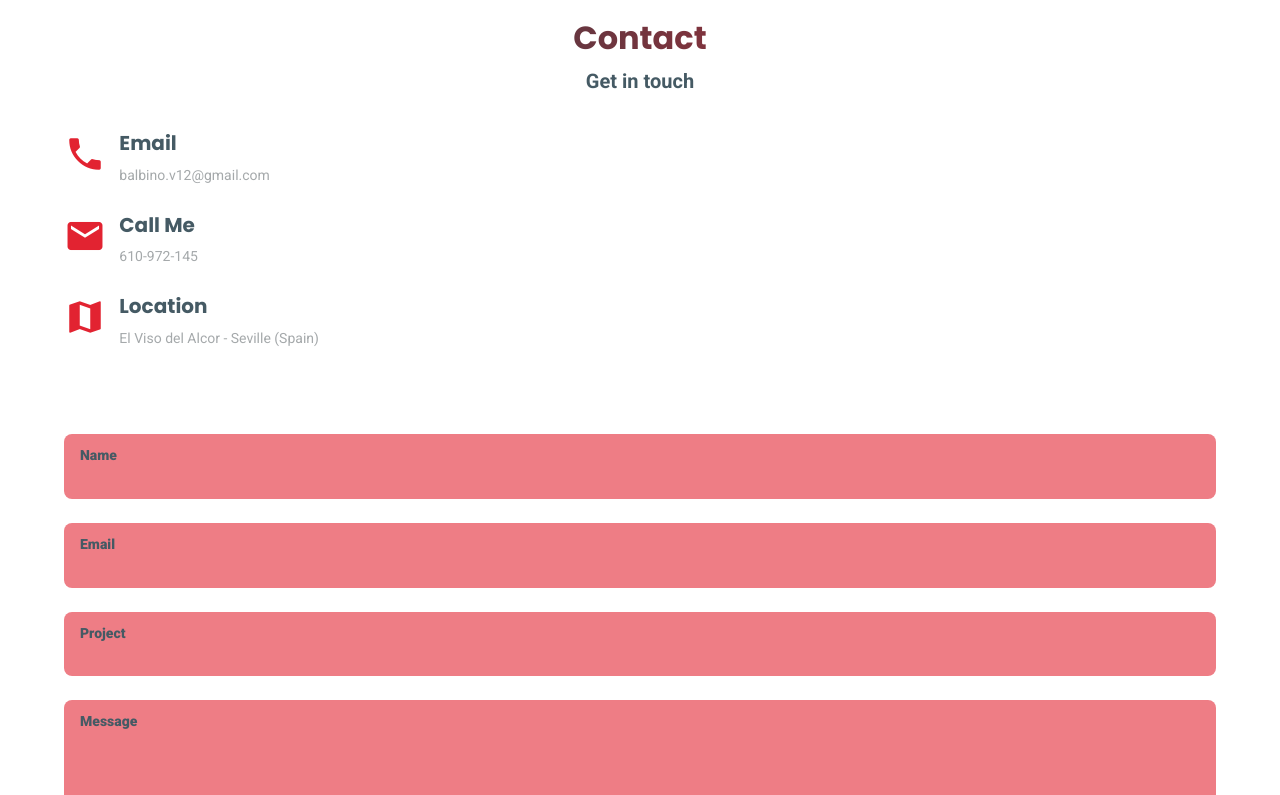
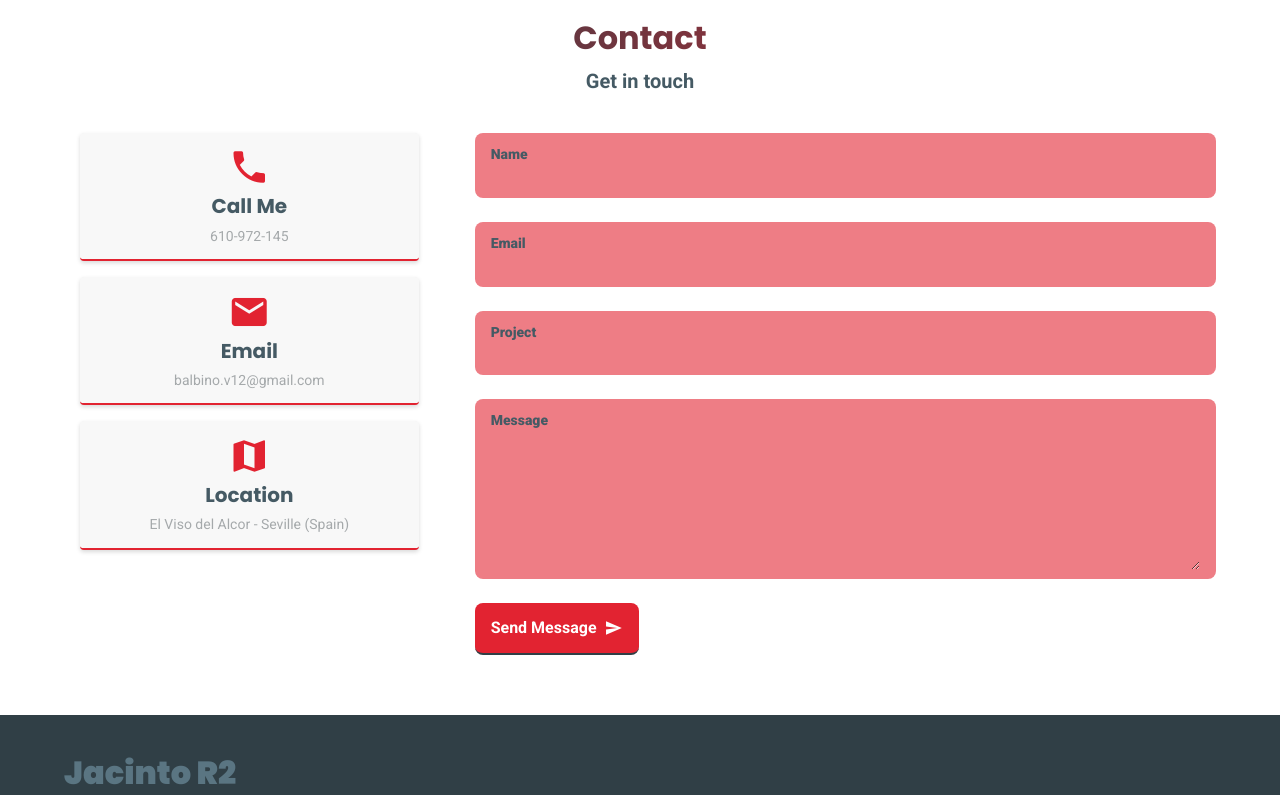
Before and after one commit to JacintoRR396/sdjr2-web_portfolio-js, a website: page index.html in a window 1280 px wide. Shown: the part 4660-5455 px from the top of the page. Drawn offline with Linux system fonts and the light colour scheme; files whose address does not match are found by name; a web font is replaced by a local one.

Commit message:
update cards in responsive

```diff
--- a/index.html
+++ b/index.html
@@ -800,24 +800,18 @@
                 <div class="contact__infos">
                     <div class="contact__info">
                         <span class="material-icons material-icons--title contact__icon">phone</span>
-                        <div class="contact__data">
-                            <h3 class="content__title contact__title">Email</h3>
-                            <span class="content__subtitle contact__subtitle">balbino.v12@gmail.com</span>
-                        </div>
+                        <h3 class="content__title contact__title">Call Me</h3>
+                        <span class="content__subtitle contact__subtitle">610-972-145</span>
                     </div>
                     <div class="contact__info">
                         <span class="material-icons material-icons--title contact__icon">email</span>
-                        <div class="contact__data">
-                            <h3 class="content__title contact__title">Call Me</h3>
-                            <span class="content__subtitle contact__subtitle">610-972-145</span>
-                        </div>
+                        <h3 class="content__title contact__title">Email</h3>
+                        <span class="content__subtitle contact__subtitle">balbino.v12@gmail.com</span>
                     </div>
                     <div class="contact__info">
                         <span class="material-icons material-icons--title contact__icon">map</span>
-                        <div class="contact__data">
-                            <h3 class="content__title contact__title">Location</h3>
-                            <span class="content__subtitle contact__subtitle">El Viso del Alcor - Seville (Spain)</span>
-                        </div>
+                        <h3 class="content__title contact__title">Location</h3>
+                        <span class="content__subtitle contact__subtitle">El Viso del Alcor - Seville (Spain)</span>
                     </div>
                 </div>
                 <form action="" class="contact__form grid">
--- a/src/scss/design/_contact.scss
+++ b/src/scss/design/_contact.scss
@@ -12,18 +12,33 @@
     }
   }
 
-  &__info {
-    display: flex;
-    margin-bottom: calc(var.$padding-mob * (3 / 4));
+  &__infos {
+    @include mix.gridColumns(1, calc(var.$padding-mob / 2));
+    margin: 0 auto;
+
+    @include mix.mobile-xs {
+      grid-template-columns: repeat(2, 1fr);
+    }
+    @include mix.tablet {
+      grid-template-columns: repeat(3, 1fr);
+    }
     @include mix.desktop {
-      margin-bottom: calc(var.$padding-desk * (3 / 4));
+      grid-template-columns: repeat(1, 1fr);
+      margin: auto 1rem;
+      margin-top: 0;
     }
   }
-  &__icon {
-    margin-right: calc(var.$padding-mob / 3);
+  &__info {
+    @include mix.flexColumn(space-evenly, 0.5rem);
+    @include mix.card(var.$gray-light);
+    padding: calc(var.$padding-mob / 3);
+
     @include mix.desktop {
-      margin-right: calc(var.$padding-desk / 3);
+      padding: calc(var.$padding-desk / 3);
     }
+  }
+  &__title {
+    margin: 0;
   }
 
   &__content {
```
Also changed, not shown: build/css/app.css, 1 other file.
